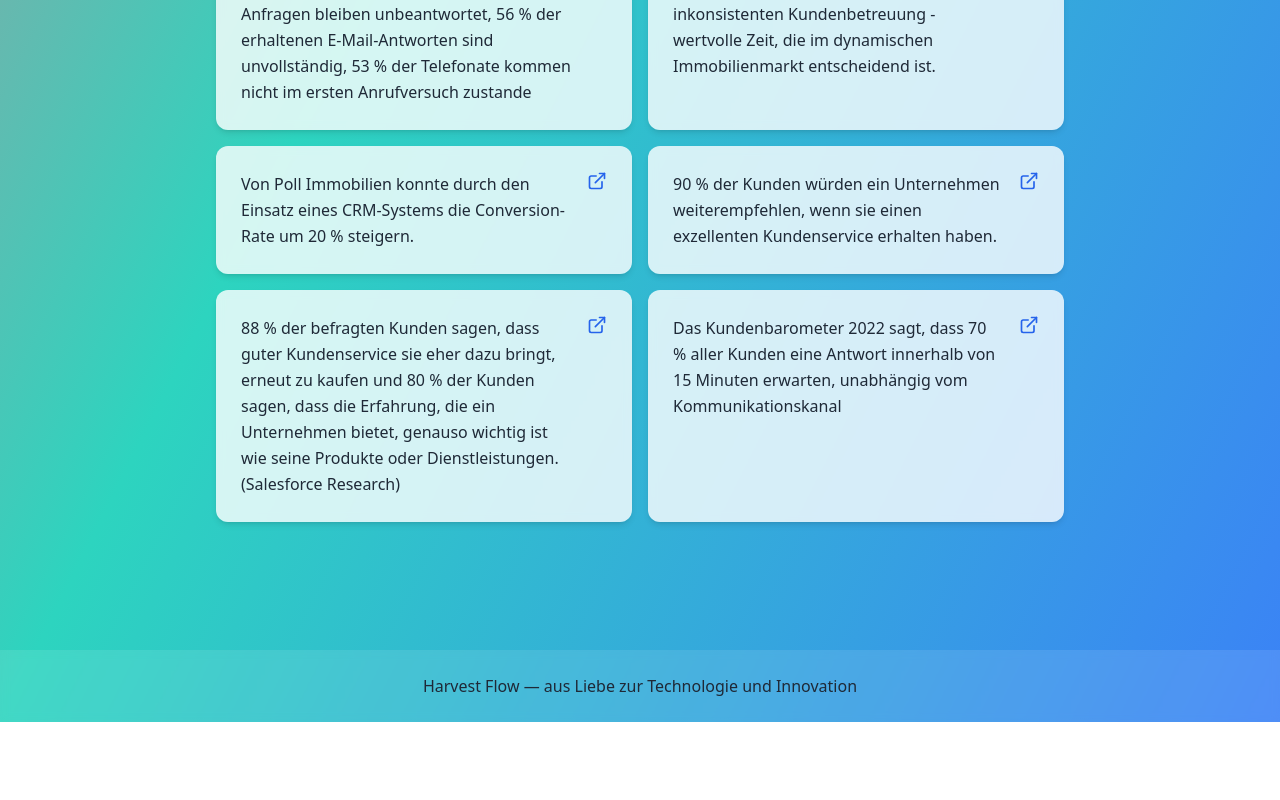
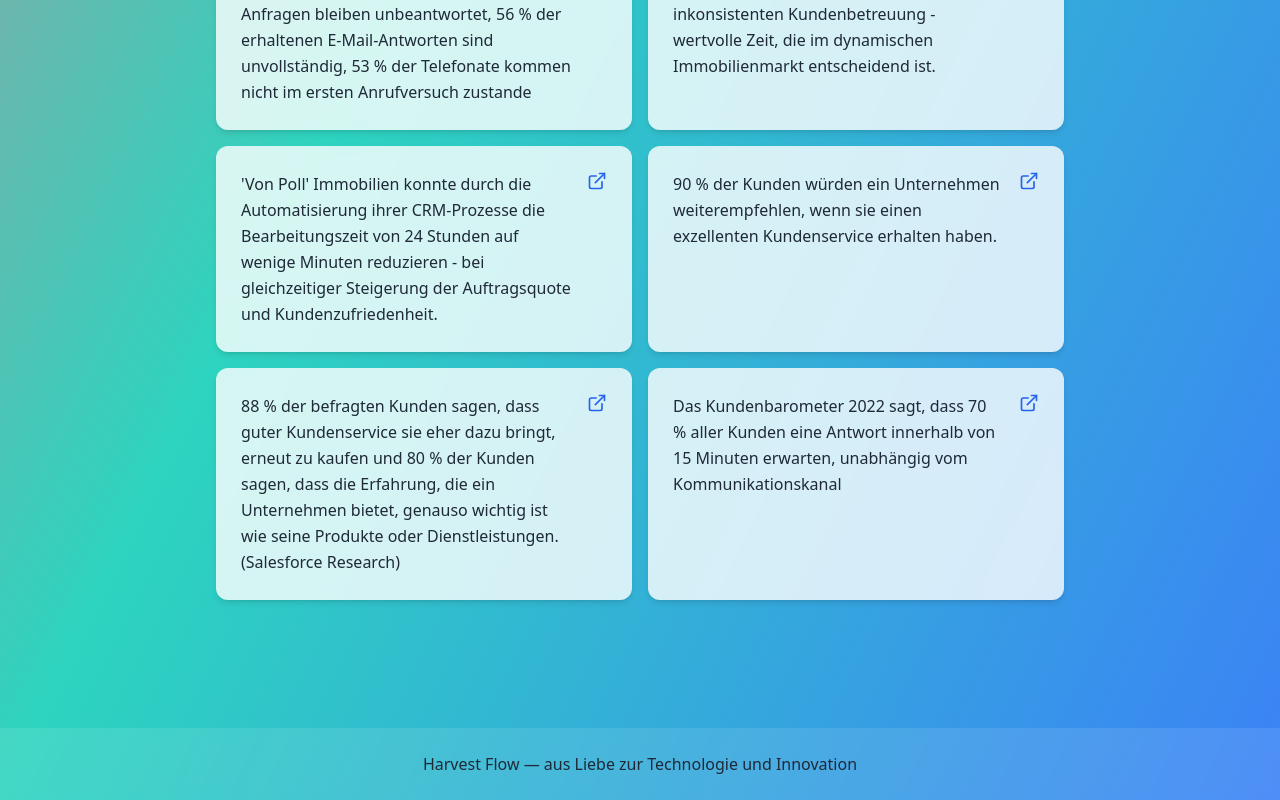
Before and after one commit to Tomeksy/leadFlow, a React (Vite) app: page / in a window 1280 px wide. Shown: the part 1820-2620 px from the top of the page. Before the commit the page ends 2542 px from the top, so only its background shows below. Built offline with nearby package versions, Linux system fonts and the light colour scheme.

Commit message:
Update sources.ts

```diff
--- a/src/data/sources.ts
+++ b/src/data/sources.ts
@@ -8,7 +8,7 @@ export const sources = [
     url: "https://www.telekom-mms.com/whitepaper/user-guide-digitale-immobilienwirtschaft"
   },
   {
-    text: "Von Poll Immobilien konnte durch den Einsatz eines CRM-Systems die Conversion-Rate um 20 % steigern.",
+    text: "'Von Poll' Immobilien konnte durch die Automatisierung ihrer CRM-Prozesse die Bearbeitungszeit von 24 Stunden auf wenige Minuten reduzieren - bei gleichzeitiger Steigerung der Auftragsquote und Kundenzufriedenheit.",
     url: "https://www.hubspot.de/case-studies/von-poll"
   },
   {
```
